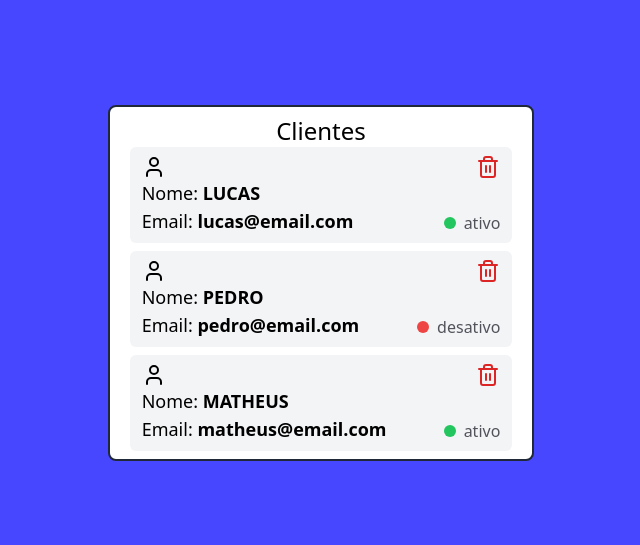
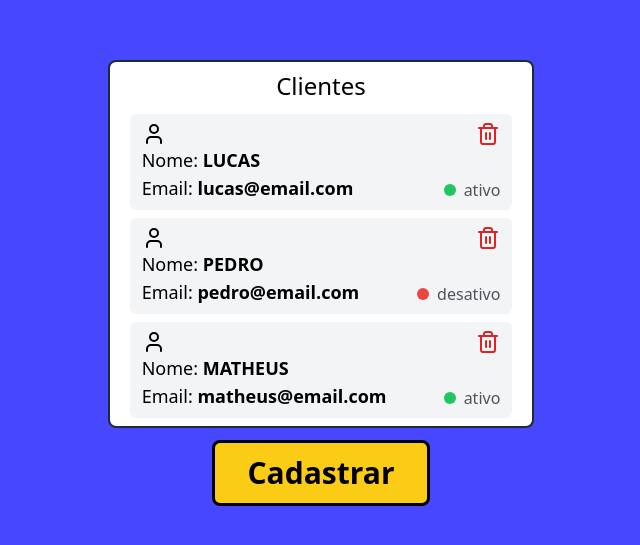
Before and after one commit to devLucasAquino/customers-frontend, a React (Vite) app: page / in a window 1280 px wide. Shown: the part 117-662 px from the top of the page, without its empty margins (319-959 px from the left). Built offline with nearby package versions, Linux system fonts and the light colour scheme.

Commit message:
feat: added button 'cadastrar'

```diff
--- a/src/App.tsx
+++ b/src/App.tsx
@@ -9,9 +9,9 @@ export function App() {
   ]
 
   return (
-    <div className="flex justify-center items-center h-screen">
+    <div className="flex flex-col gap-3 justify-center items-center h-screen">
       <div className="h-auto w-1/3 border-2 py-2 bg-white rounded-lg border-gray-800">
-        <h2 className="text-center font-medium text-2xl">Clientes</h2>
+        <h2 className="text-center font-medium text-2xl mb-3">Clientes</h2>
         <div className="flex flex-col gap-2 mx-5">
           {list.length > 0 && (
             list.map((customer) => (
@@ -44,6 +44,11 @@ export function App() {
           )}
         </div>
       </div>
+      <div>
+        <button className="bg-yellow-400 hover:bg-yellow-500 text-black font-bold rounded-lg border-black border-[3px] px-8 py-3 text-3xl">
+          Cadastrar
+        </button>
+      </div>
     </div>
   )
 };
```
